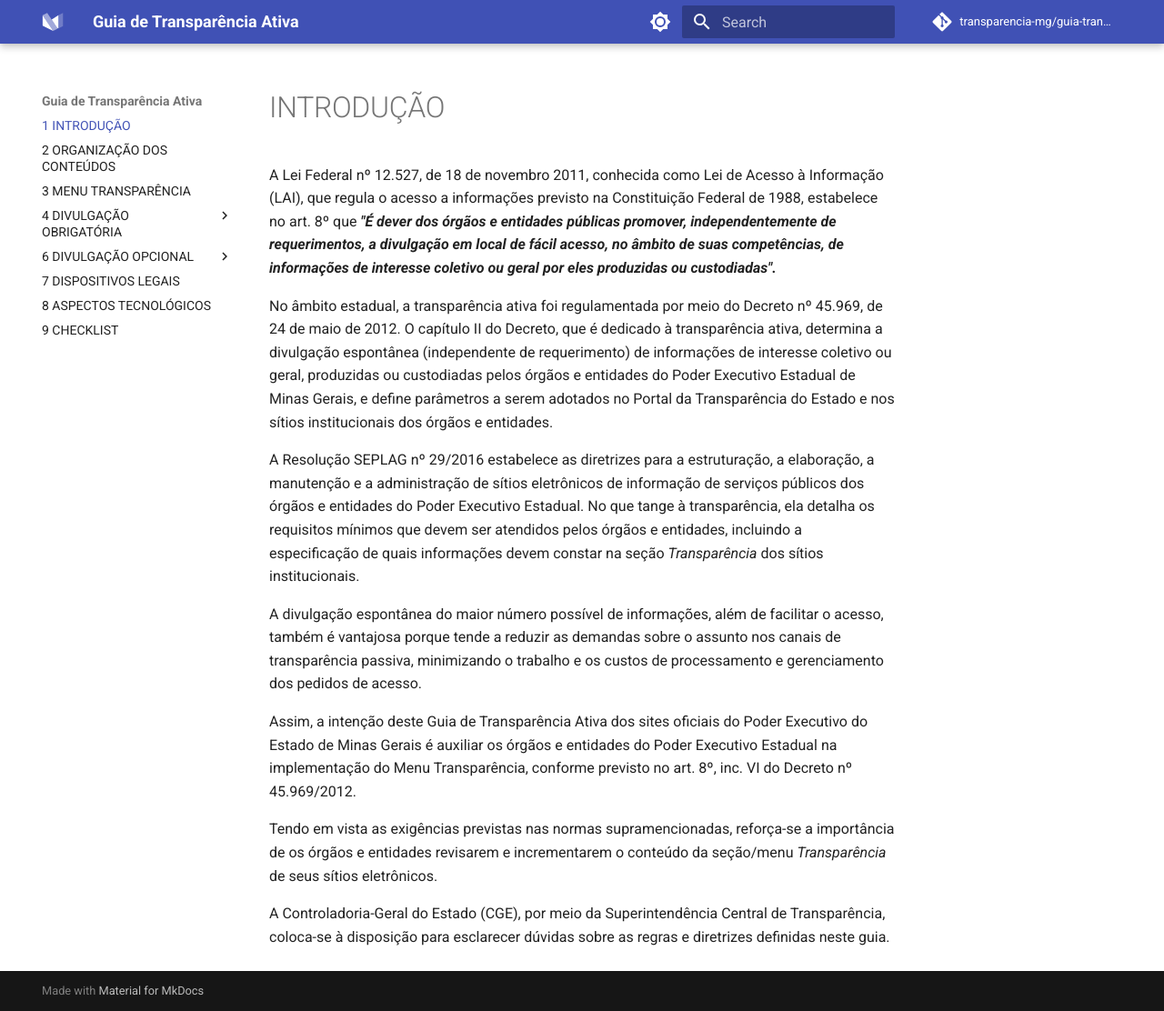
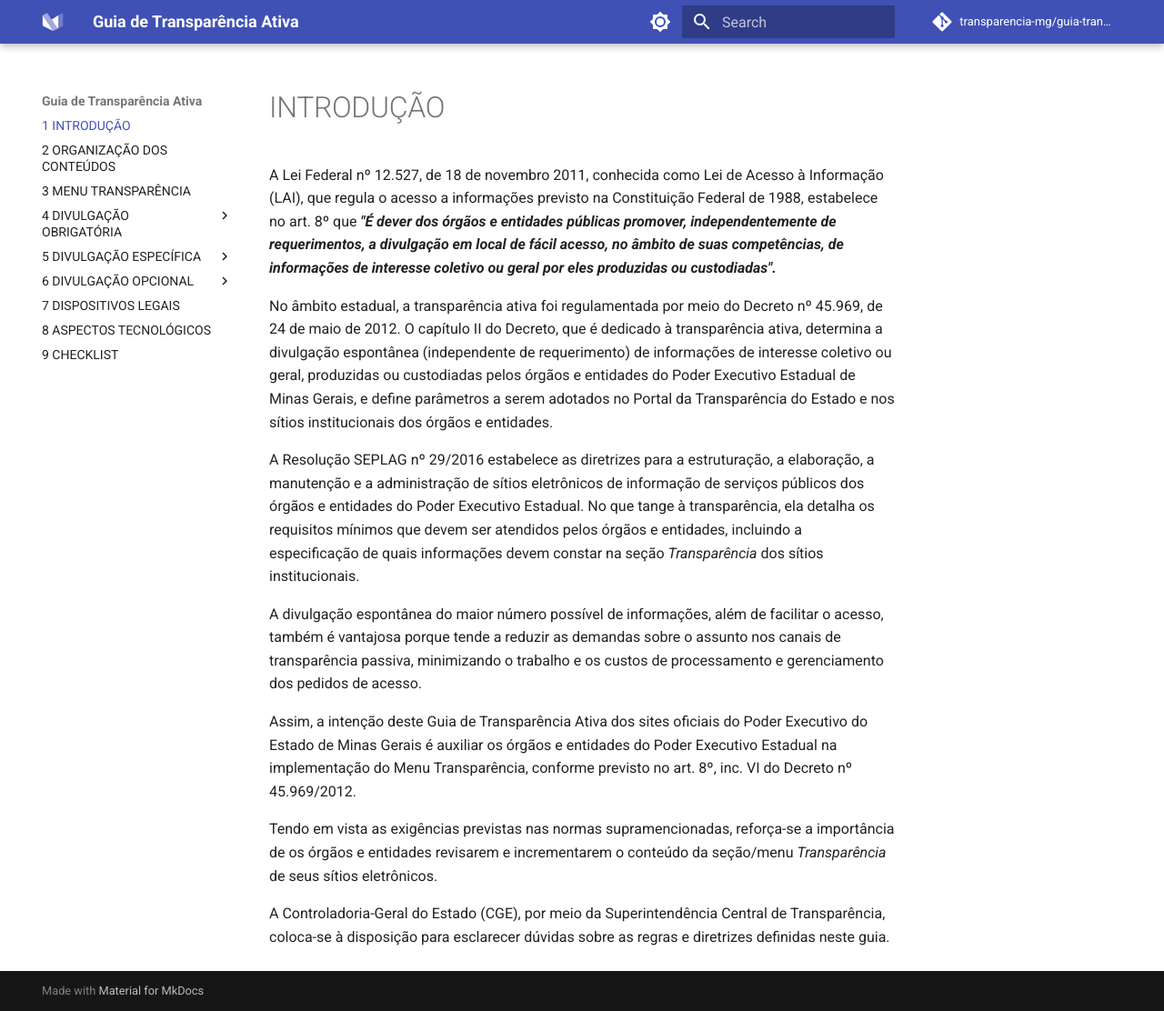
Before and after one commit to transparencia-mg/guia-transparencia-ativa, an MkDocs documentation site: the page built from docs/index.md, in a window 1280 px wide and 1112 px high. Shown: the whole window at 91% size. Built offline with MkDocs 1.6.1 and Material for MkDocs 9.7.7, drawn with Linux system fonts in a browser that asks for light colours; comment, search, counter and statistics services are not loaded.

Commit message:
Move arquivo tce
Corrige conflito main via rebase
Fix #4

```diff
--- a/mkdocs.yml
+++ b/mkdocs.yml
@@ -13,6 +13,8 @@
     - 4.1 Serviço de Informação ao Cidadão: 'servico-informacao.md'
     - 4.2 Informações Classificadas e Desclassificadas: 'informacoes-classificadas.md'
     - 4.3 Programas e Ações: 'programas-acoes.md'
+  - 5 DIVULGAÇÃO ESPECÍFICA:
+    - 5.1 Procedimentos licitatórios enviados para o TCE/MG: 'tce.md'
   - 6 DIVULGAÇÃO OPCIONAL:
     - 6.1 Participação Social: 'participacao-social.md'
     - 6.2 Convênios de Entrada: 'convenios-entrada.md'
@@ -20,6 +22,7 @@
   - 7 DISPOSITIVOS LEGAIS: 'dispositivos-legais.md'
   - 8 ASPECTOS TECNOLÓGICOS: 'aspectos-tecnologicos.md'
   - 9 CHECKLIST: 'checklist.md'
+
 # Configuration
 theme:
   name: material
```
Also changed, not shown: docs/tce.md (renamed from tce.md).
